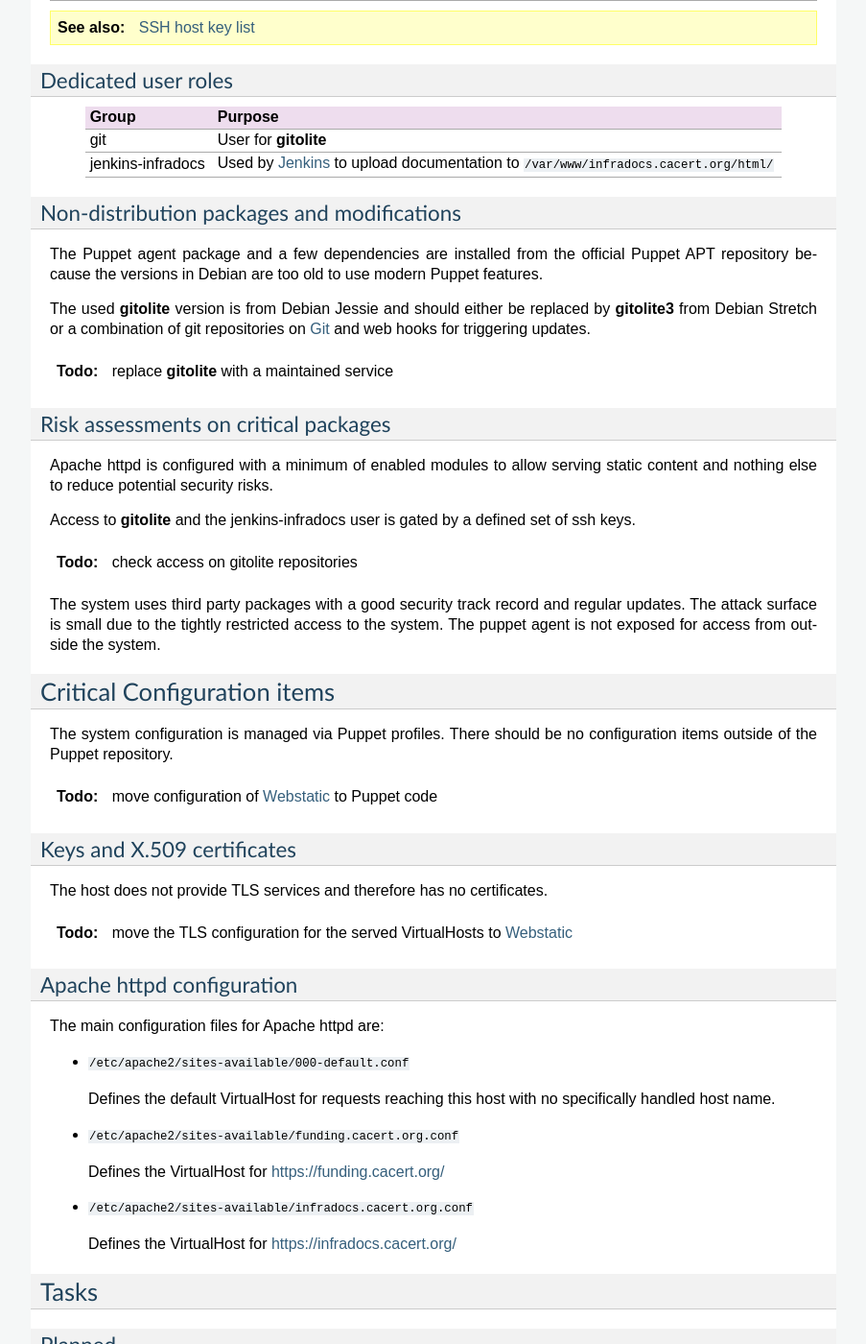
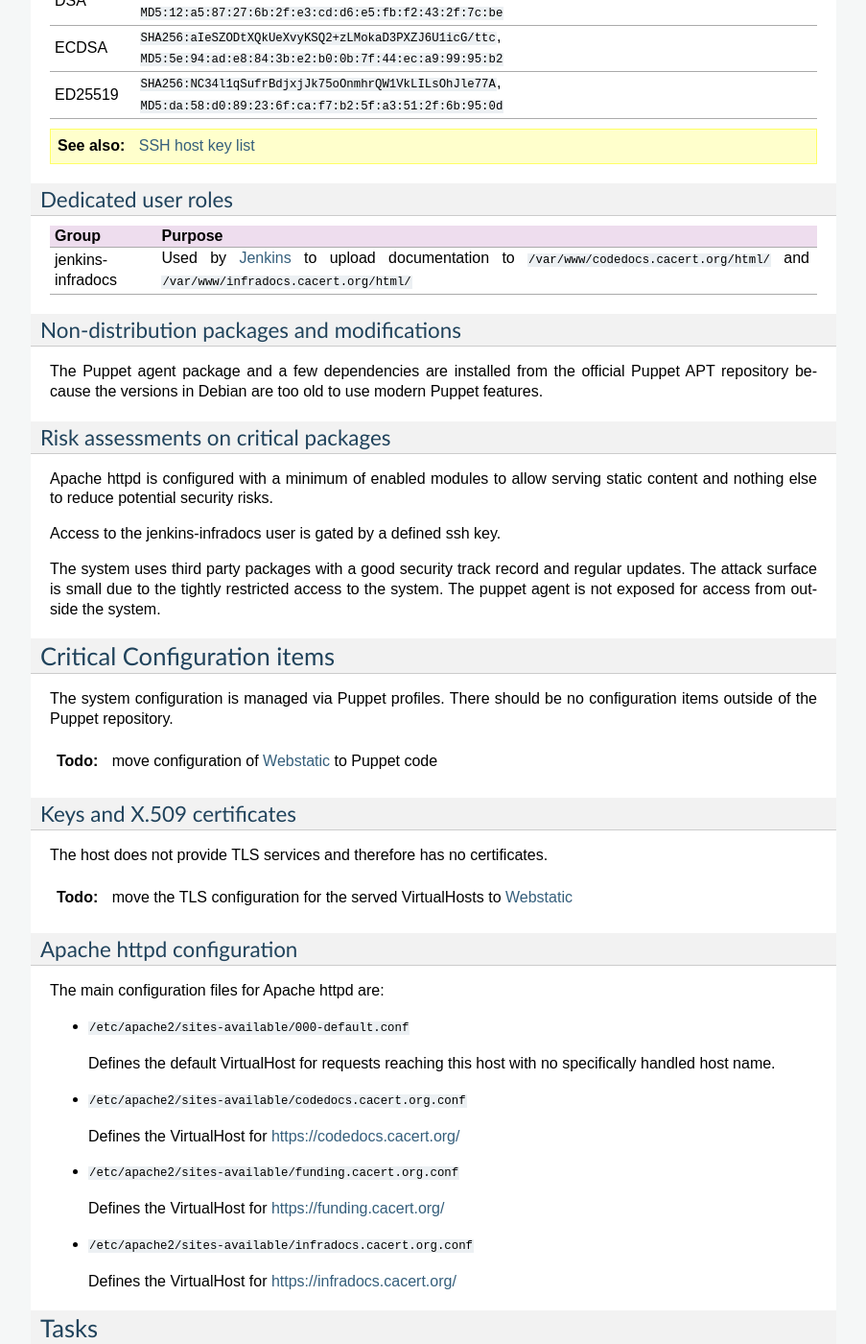
Before and after one commit to CAcertOrg/cacert-infradocs, a Sphinx documentation site: the page built from docs/systems/webstatic.rst, in a window 1280 px wide and 1400 px high, scrolled down 3148 px. Shown: the whole window at 96% size, without its empty margins (198-1101 px from the left). Built offline with Sphinx 7.4.7, drawn with Linux system fonts in a browser that asks for light colours; pages that are not in the unit, such as notebooks, are missing from menus; cross-references to code outside the pages are shown as plain code; some of the changed text lies outside the part shown.

Commit message:
Add documentation for codedocs.cacert.org

```diff
--- a/docs/systems/webstatic.rst
+++ b/docs/systems/webstatic.rst
@@ -83,8 +86,9 @@
 =========================== ======== ====================================================================
 Name                        Type     Content
 =========================== ======== ====================================================================
-funding.cacert.org.         IN CNAME webstatic.cacert.org.
-infradocs.cacert.org.       IN CNAME webstatic.cacert.org.
+codedocs.cacert.org.        IN CNAME web.cacert.org.
+funding.cacert.org.         IN CNAME web.cacert.org.
+infradocs.cacert.org.       IN CNAME web.cacert.org.
 webstatic.cacert.org.       IN A     213.154.225.242
 webstatic.cacert.org.       IN SSHFP 1 1 30897A7A984D8350495946D54C6374E9331237EF
 webstatic.cacert.org.       IN SSHFP 1 2 32BB10C5CF48532D077066E012230058DDF3CCE731C561F228E310EB7A546E3F
@@ -119,17 +123,17 @@
 Listening services
 ------------------
 
-+----------+-----------+-----------+-----------------------------------------+
-| Port     | Service   | Origin    | Purpose                                 |
-+==========+===========+===========+=========================================+
-| 22/tcp   | ssh       | ANY       | admin console and gitolite access       |
-+----------+-----------+-----------+-----------------------------------------+
-| 25/tcp   | smtp      | local     | mail delivery to local MTA              |
-+----------+-----------+-----------+-----------------------------------------+
-| 80/tcp   | http      | ANY       | application                             |
-+----------+-----------+-----------+-----------------------------------------+
-| 5666/tcp | nrpe      | monitor   | remote monitoring service               |
-+----------+-----------+-----------+-----------------------------------------+
++----------+-----------+-----------+----------------------------+
+| Port     | Service   | Origin    | Purpose                    |
++==========+===========+===========+============================+
+| 22/tcp   | ssh       | ANY       | admin console access       |
++----------+-----------+-----------+----------------------------+
+| 25/tcp   | smtp      | local     | mail delivery to local MTA |
++----------+-----------+-----------+----------------------------+
+| 80/tcp   | http      | ANY       | application                |
++----------+-----------+-----------+----------------------------+
+| 5666/tcp | nrpe      | monitor   | remote monitoring service  |
++----------+-----------+-----------+----------------------------+
 
 Running services
 ----------------
@@ -174,8 +178,8 @@
 Connected Systems
 -----------------
 
-* :doc:`jenkins` for publishing infrastructure documentation to
-  infradocs.cacert.org
+* :doc:`jenkins` for publishing code documentation to codedocs.cacert.org and
+  infrastructure documentation to infradocs.cacert.org
 * :doc:`monitor`
 * :doc:`web` as reverse proxy for hostnames funding.cacert.org and
   infradocs.cacert.org
@@ -203,9 +207,8 @@
 +-------------------+---------------------------------------------------+
 | Group             | Purpose                                           |
 +===================+===================================================+
-| git               | User for :program:`gitolite`                      |
-+-------------------+---------------------------------------------------+
 | jenkins-infradocs | Used by :doc:`jenkins` to upload documentation to |
+|                   | :file:`/var/www/codedocs.cacert.org/html/` and    |
 |                   | :file:`/var/www/infradocs.cacert.org/html/`       |
 +-------------------+---------------------------------------------------+
 
@@ -216,22 +219,13 @@
 Puppet APT repository because the versions in Debian are too old to use modern
 Puppet features.
 
-The used :program:`gitolite` version is from Debian Jessie and should either
-be replaced by :program:`gitolite3` from Debian Stretch or a combination of
-git repositories on :doc:`git` and web hooks for triggering updates.
-
-.. todo:: replace :program:`gitolite` with a maintained service
-
 Risk assessments on critical packages
 -------------------------------------
 
 Apache httpd is configured with a minimum of enabled modules to allow serving
 static content and nothing else to reduce potential security risks.
 
-Access to :program:`gitolite` and the jenkins-infradocs user is gated by a
-defined set of ssh keys.
-
-.. todo:: check access on gitolite repositories
+Access to the jenkins-infradocs user is gated by a defined ssh key.
 
 The system uses third party packages with a good security track record and
 regular updates. The attack surface is small due to the tightly restricted
@@ -263,6 +257,10 @@
 
   Defines the default VirtualHost for requests reaching this host with no
   specifically handled host name.
+
+* :file:`/etc/apache2/sites-available/codedocs.cacert.org.conf`
+
+  Defines the VirtualHost for https://codedocs.cacert.org/
 
 * :file:`/etc/apache2/sites-available/funding.cacert.org.conf`
 
@@ -300,4 +298,3 @@
 ----------
 
 * http://httpd.apache.org/docs/2.4/
-* http://gitolite.com/gitolite/migr/
```
Also changed, not shown: other parts of docs/systems/webstatic.rst (+3 -0 lines), docs/systems/jenkins.rst (+4 -4 lines), docs/systems/web.rst (+23 -6 lines).
